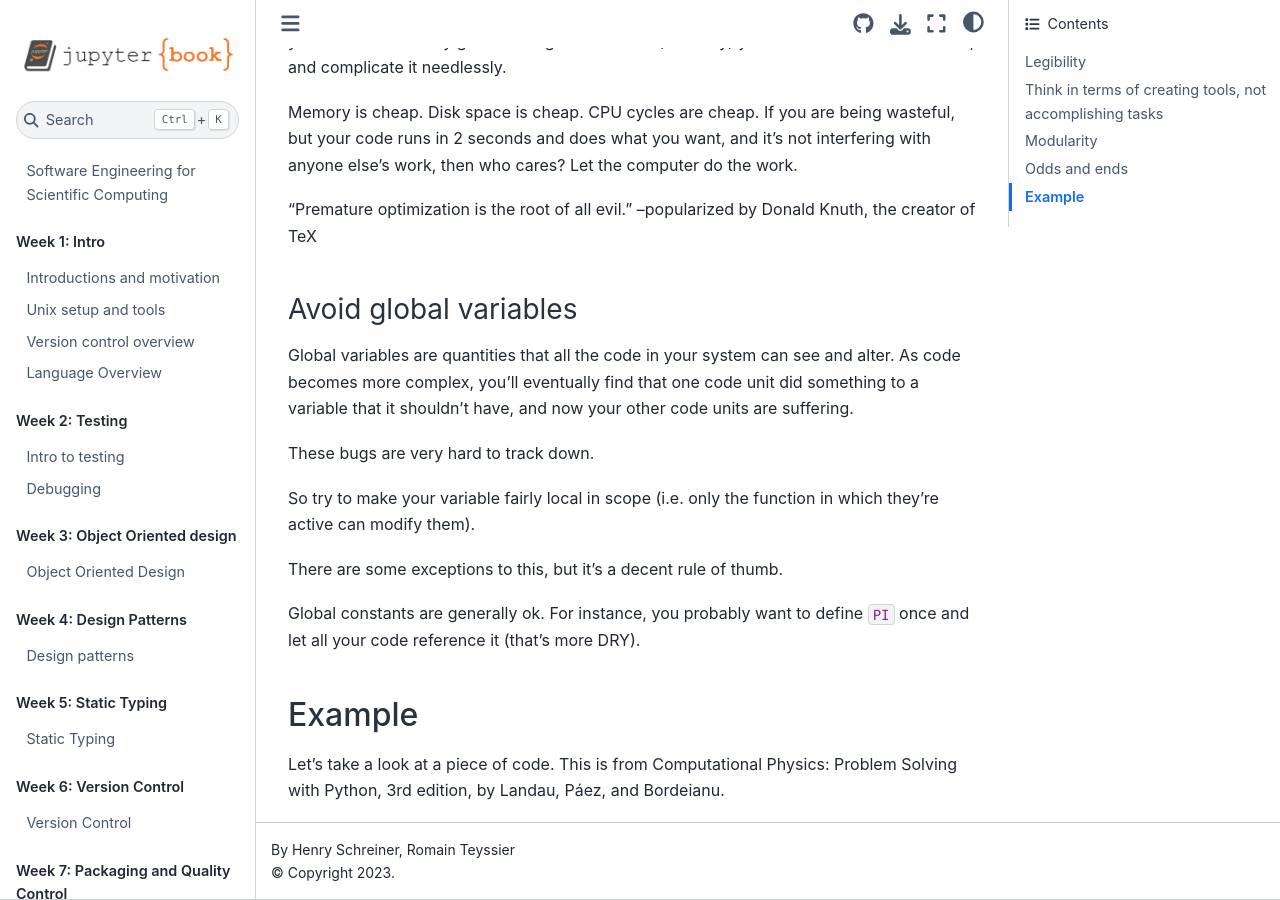
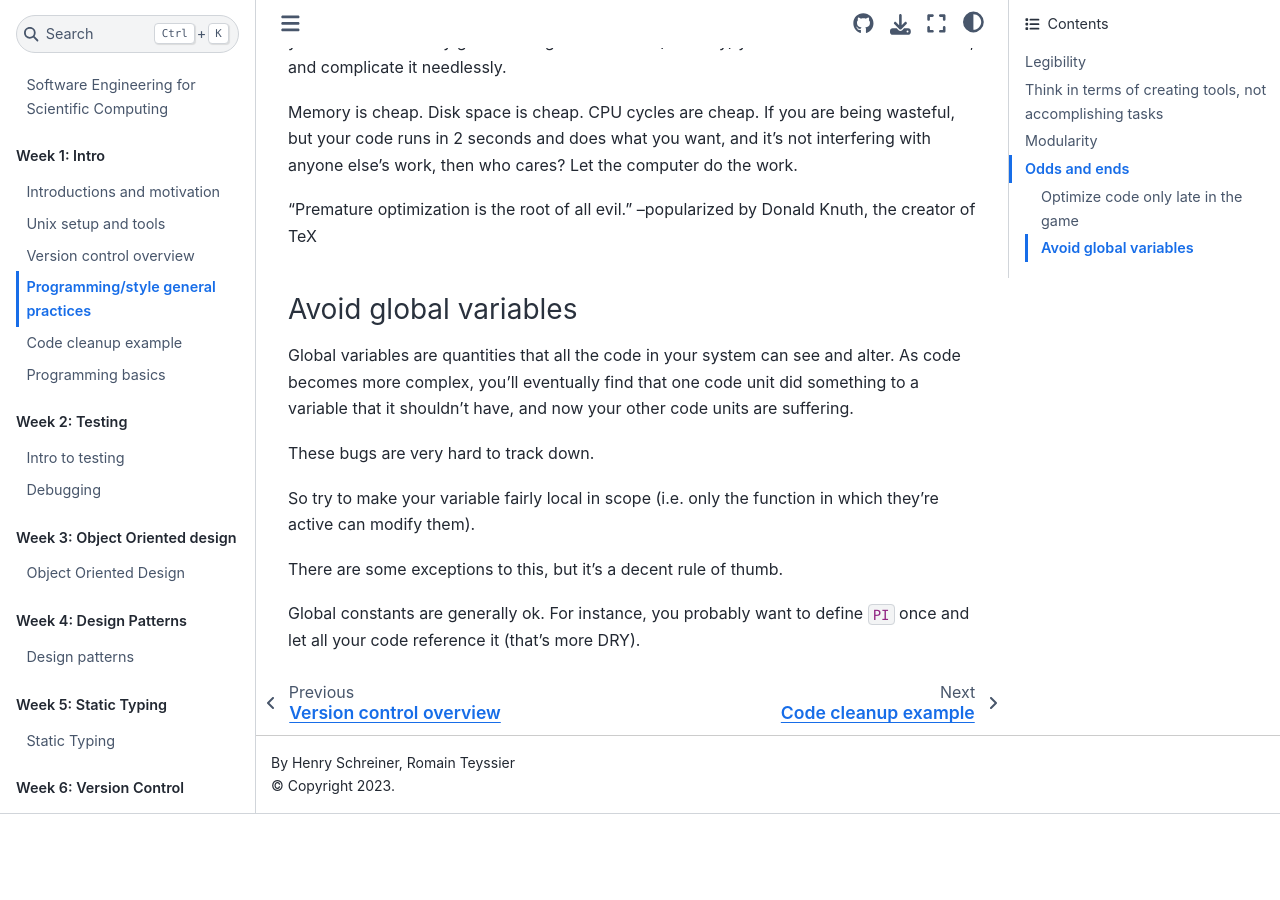
Before and after one commit to se-for-sci/se-for-sci.github.io, a Jupyter Book: the page built from content/week1/practices.md, in a window 1280 px wide and 900 px high, scrolled down 5393 px. Built offline with Jupyter Book 1.0.4 settings and Sphinx 7.4.7 and the Sphinx Book theme 1.1.4, drawn with Linux system fonts in a browser that asks for light colours; after the commit the page ends 6207 px from its top, so only the background shows below that.

Commit message:
feat: programming intro
Signed-off-by: Henry Schreiner <henryschreineriii@gmail.com>

```diff
--- a/_toc.yml
+++ b/_toc.yml
@@ -9,7 +9,9 @@ parts:
       - file: content/week1/intro.md
       - file: content/week1/setup.md
       - file: content/week1/vcs.md
-      - file: content/week1/languages.md
+      - file: content/week1/practices.md
+      - file: content/week1/cleanup_bessel.ipynb
+      - file: content/week1/programming_basics.ipynb
 
   - caption: "Week 2: Testing"
     chapters:
--- a/content/week1/languages.md
+++ /dev/null
@@ -1 +0,0 @@
-# Language Overview
--- a/content/week1/practices.md
+++ b/content/week1/practices.md
@@ -190,7 +190,3 @@ So try to make your variable fairly local in scope (i.e. only the function in wh
 There are some exceptions to this, but it's a decent rule of thumb.
 
 Global constants are generally ok. For instance, you probably want to define `PI` once and let all your code reference it (that's more DRY).
-
-## Example
-
-Let's take a look at a piece of code. This is from Computational Physics: Problem Solving with Python, 3rd edition, by Landau, Páez, and Bordeianu.
```
Also changed, not shown: content/week1/cleanup_bessel.ipynb, content/week1/programming_basics.ipynb (added).
